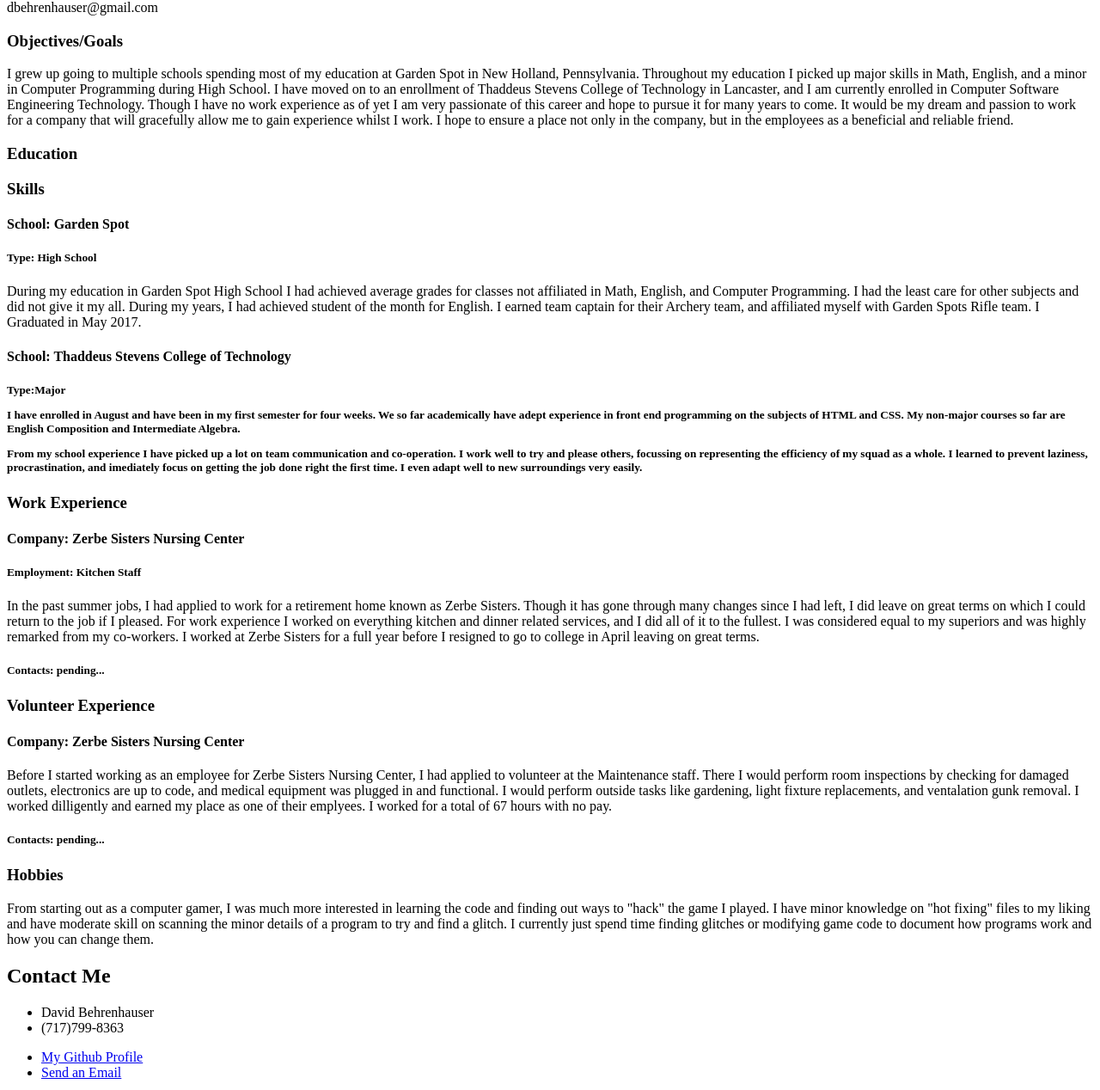
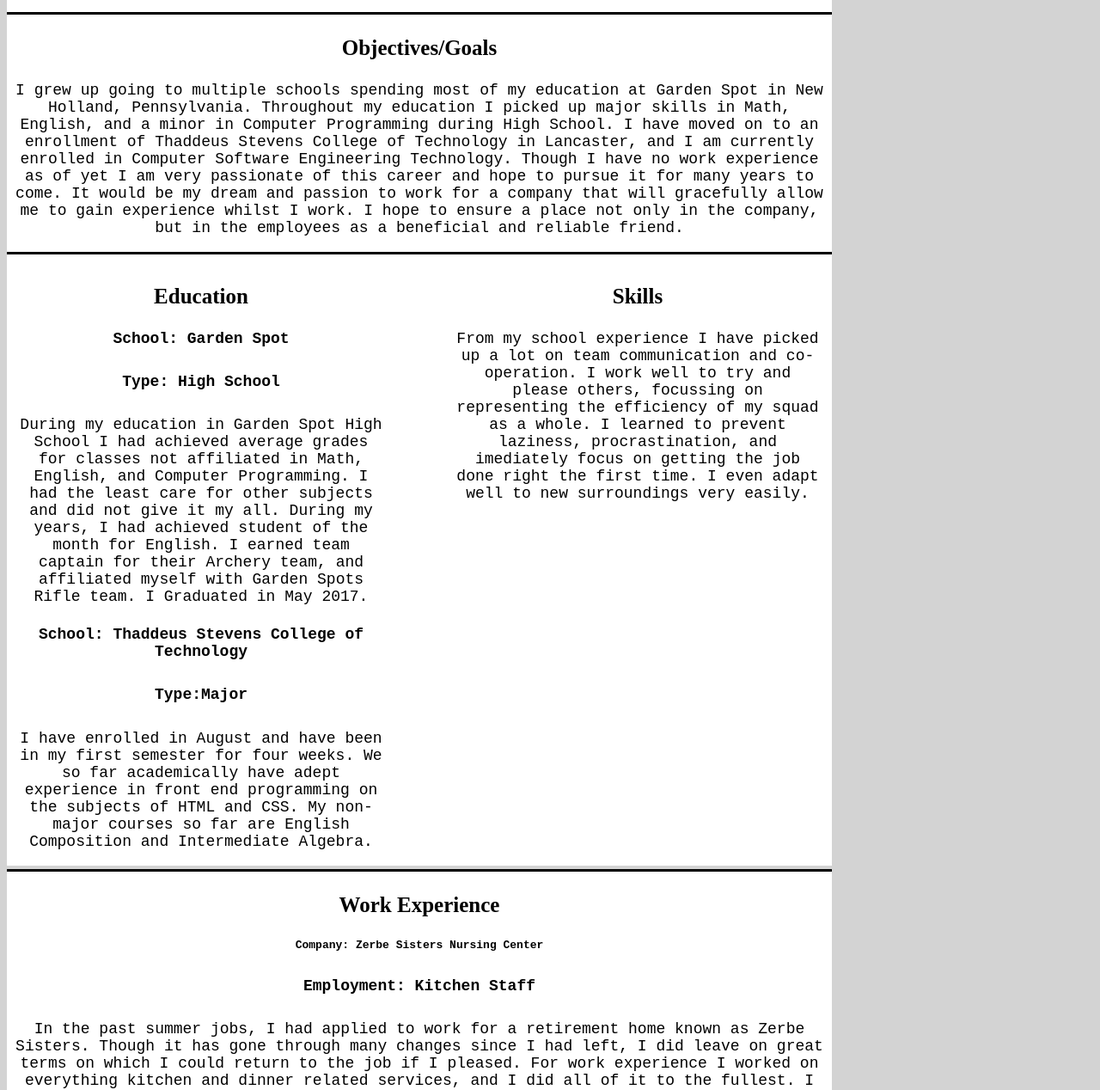
Before and after one commit to Dragontamer247/behrenhauser-resume.responsive, a plain HTML site: page index.html in a window 1280 px wide. Shown: the part 127-1395 px from the top of the page at 86% size. Drawn offline with Linux system fonts and the light colour scheme.

Commit message:
smoothed out the code.

```diff
--- a/index.html
+++ b/index.html
@@ -2,9 +2,8 @@
 <html>
   <head>
     <meta charset="utf-8">
-    <meta name="viewport" content="width=device=width, initial scale=1.0">
     <title>Resume</title>
-    <<link rel="stylesheet" href="style.css" type="text/css">
+    <link rel="stylesheet" href="style.css" type="text/css">
   </head>
   <body>
     <section class="container">
@@ -14,6 +13,8 @@
         <p>dbehrenhauser@gmail.com</p>
       </header>
 
+      <div class="line"></div>
+
       <article class="objectives">
         <h3>Objectives/Goals</h3>
           <p>
@@ -21,23 +22,31 @@
           </p>
       </article>
 
+      <div class="line"></div>
+
       <article class="education">
+        <section class="school">
         <h3>Education</h3>
-        <h3>Skills</h3>
         <h4>School: Garden Spot</h4>
         <h5>Type: High School</h4>
         <p>
           During my education in Garden Spot High School I had achieved average grades for classes not affiliated in Math, English, and Computer Programming. I had the least care for other subjects and did not give it my all. During my years, I had achieved student of the month for English. I earned team captain for their Archery team, and affiliated myself with Garden Spots Rifle team. I Graduated in May 2017.
         </p>
         <h4>School: Thaddeus Stevens College of Technology</h4>
-        <h5>Type:Major
+        <h5>Type:Major</h5>
         <p>
           I have enrolled in August and have been in my first semester for four weeks. We so far academically have adept experience in front end programming on the subjects of HTML and CSS. My non-major courses so far are English Composition and Intermediate Algebra.
         </p>
+      </section>
+      <section class="skill">
+        <h3>Skills</h3>
         <p>
           From my school experience I have picked up a lot on team communication and co-operation. I work well to try and please others, focussing on representing the efficiency of my squad as a whole. I learned to prevent laziness, procrastination, and imediately focus on getting the job done right the first time. I even adapt well to new surroundings very easily.
         </p>
+      </section>
       </article>
+
+      <div class="line"></div>
 
       <article class="work">
         <h3>Work Experience</h3>
@@ -49,6 +58,8 @@
         <h5>Contacts: pending...</h5>
       </article>
 
+      <div class="line"></div>
+
       <article class="volunteer">
         <h3>Volunteer Experience</h3>
         <h4>Company: Zerbe Sisters Nursing Center</h4>
@@ -58,12 +69,13 @@
         <h5>Contacts: pending...</h5>
       </article>
 
+      <div class="line"></div>
+
       <article class="hobbies">
         <h3>Hobbies</h3>
         <p>
           From starting out as a computer gamer, I was much more interested in learning the code and finding out ways to "hack" the game I played. I have minor knowledge on "hot fixing" files to my liking and have moderate skill on scanning the minor details of a program to try and find a glitch. I currently just spend time finding glitches or modifying game code to document how programs work and how you can change them.
         </p>
-      </article>
 
       <footer>
         <h1>Contact Me</h1>
@@ -74,16 +86,15 @@
           <li>
             (717)799-8363
           </l1>
-        </ul>
-        <ul>
           <li class="right">
             <a href="https://github.com/Dragontamer247" target="_blank" title="Github Profile">My Github Profile</a>
           </li>
-          <li>
+          <li class="right">
             <a href="mailto:dbehrenhauser@gmail.com" target="_blank" title="Email Me">Send an Email</a>
           </li>
         </ul>
       </footer>
+      </article>
 
     </section>
   </body>
--- /dev/null
+++ b/style.css
@@ -0,0 +1,129 @@
+body {
+background-color: lightgrey;
+width: 960px;
+}
+
+ul {
+  list-style-type: none;
+}
+
+.line {
+  width: 99.8%;
+  height: 1px;
+  border: 1px solid black;
+  background-color: black;
+}
+
+header {
+display: inline-block;
+width: 100%;
+text-align: center;
+background-color: white;
+}
+
+header h1 {
+  font-size: 40px;
+  padding: 20px 0px 0px 20px;
+  float: left;
+}
+
+header p {
+  font-size: 25px;
+  font-family: sans-serif;
+  text-align: right;
+  padding-right: 20px;
+}
+
+h3 {
+  font-size: 25px;
+}
+
+.objectives {
+  display: inline-block;
+  width: 100%;
+  text-align: center;
+  background-color: white;
+}
+
+.objectives p {
+  font-size: 18px;
+  font-family: monospace;
+}
+
+.education {
+  display: inline-block;
+  width: 100%;
+  text-align: center;
+  background-color: white;
+  padding-top: 10px;
+}
+
+.education .school {
+  width: 45%;
+  float: left;
+  margin-left: 10px;
+}
+
+.education .skill {
+  width: 45%;
+  float: right;
+  margin-right: 10px;
+}
+
+.education h4, h5, p {
+  font-size: 18px;
+  font-family: monospace;
+}
+
+.work {
+  display: inline-block;
+  width: 100%;
+  text-align: center;
+  background-color: white;
+}
+
+.work h4, h5, p {
+  font-family: monospace;
+}
+
+.volunteer {
+  display: inline-block;
+  width: 100%;
+  text-align: center;
+  background-color: white;
+}
+
+.volunteer h4, h5, p {
+  font-family: monospace;
+}
+
+.hobbies {
+  display: inline-block;
+  width: 100%;
+  text-align: center;
+  background-color: white;
+}
+
+.hobbies p {
+  font-family:monospace;
+}
+
+footer {
+  display: inline-block;
+  text-align: left;
+  width:80%;
+  background-color: grey;
+}
+
+footer h1 {
+  font-size: 25px;
+  margin: 20px;
+}
+
+footer .left {
+  font-size: 20px
+}
+
+footer .right {
+  font-size: 20px;
+}
```
